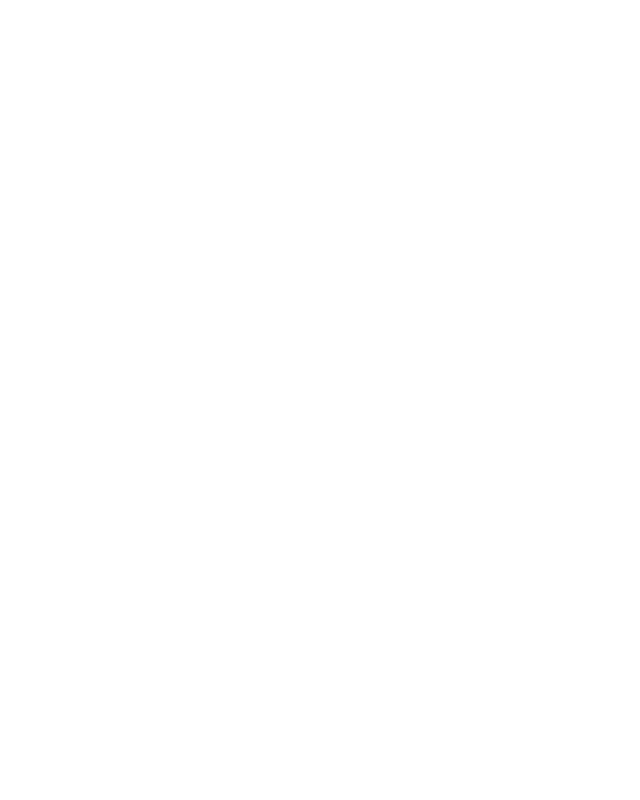
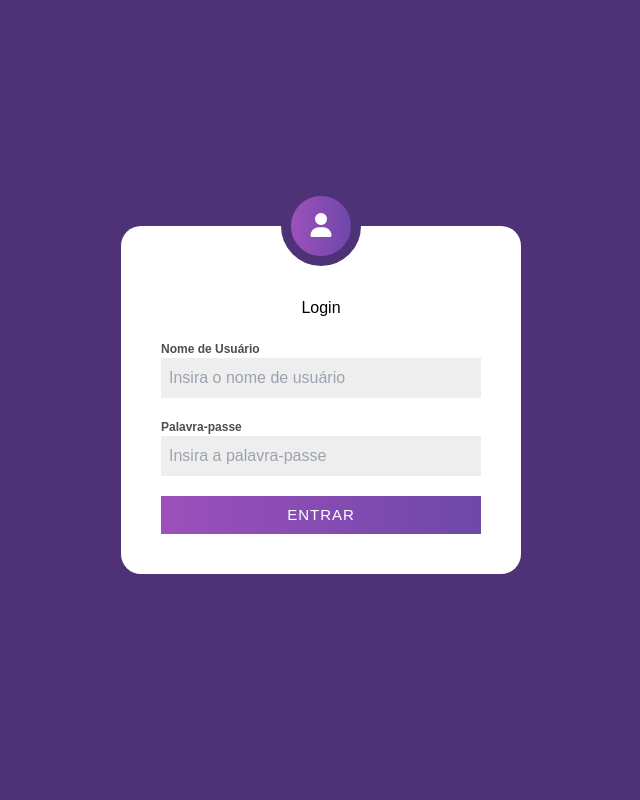
Before and after one commit to Jay-Ubisse/attendance-anagement, a PHP site: page /client/ in a window 1280 px wide. Before the commit the part shown is empty. Shown: the whole page, without its empty margins (319-959 px from the left). Run offline with PHP 8.4, Linux system fonts and the light colour scheme; style sheets or scripts are compiled from the project's sources; some libraries are stand-ins or nearby versions.

Commit message:
adding the login page

```diff
--- a/client/assets/styles/form.css
+++ b/client/assets/styles/form.css
@@ -0,0 +1,81 @@
+* {
+	margin: 0;
+	padding: 0;
+	box-sizing: border-box;
+}
+
+body {
+	background: #4d3278;
+	display: flex;
+	align-items: center;
+	justify-content: center;
+	height: 100vh;
+	font-family: sans-serif;
+}
+
+.container {
+	max-width: 400px;
+	width: 100%;
+	background: #FFF;
+	padding: 40px;
+	border-radius: 20px;
+	position: relative;
+}
+
+.pic {
+	position: absolute;
+	top: 0;
+	left: 50%;
+	width: 80px;
+	height: 80px;
+	border-radius: 50%;
+	font-size: 24px;
+	color: #ffffff;
+	text-align: center;
+	line-height: 60px;
+	border: 10px solid #4d3278;
+	background: linear-gradient(to right, #9d50bb, #6e48aa);
+	transform: translate(-50%, -50%);
+}
+
+.form {
+	display: flex;
+	flex-direction: column;
+}
+
+.title {
+	text-align: center;
+	margin-top: 30px;
+}
+
+label,
+.links,
+button {
+	margin-top: 20px;
+}
+
+label {
+	margin-top: 20px;
+	font-size: 12px;
+	color: rgb(77, 77, 77);
+	font-weight: 600;
+}
+
+.input {
+	padding: 8px;
+	outline: none;
+	border: 0;
+	background: #EEE;
+	/* border: 2px solid #BD4B4B; */
+}
+
+.button {
+	/* background: #BD4B4B; */
+	background: linear-gradient(to right, #9d50bb, #6e48aa);
+	padding: 8px;
+	border: 0;
+	color: #fff;
+	font-size: 15px;
+	letter-spacing: 1px;
+	text-transform: uppercase;
+}
--- a/client/index.php
+++ b/client/index.php
@@ -7,8 +7,21 @@
     <title>Inicio | Gestão de Presenças</title>
     <link rel="stylesheet" href="./assets/styles/output.css">
     <link rel="stylesheet" href="./assets/styles/form.css">
+    <script src="https://kit.fontawesome.com/4b43862993.js" crossorigin="anonymous"></script>
 </head>
 <body>
-
+    <div class="container">
+		<div class="pic">
+			<i class="fas fa-user"></i>
+		</div>
+		<h2 class="title">Login</h2>
+		<form class="form" method="POST">
+			<label for="username">Nome de Usuário</label>
+			<input type="text" id="username" class="input" autocomplete="off" placeholder="Insira o nome de usuário" />
+			<label for="password">Palavra-passe</label>
+			<input type="text" id="password" class="input" autocomplete="off" placeholder="Insira a palavra-passe" />
+			<button type="submit" class="button">Entrar</button>
+		</form>
+	</div>
 </body>
 </html>
--- /dev/null
+++ b/index.php
@@ -0,0 +1,3 @@
+<?php
+    header("location: ./client/");
+?>
```
